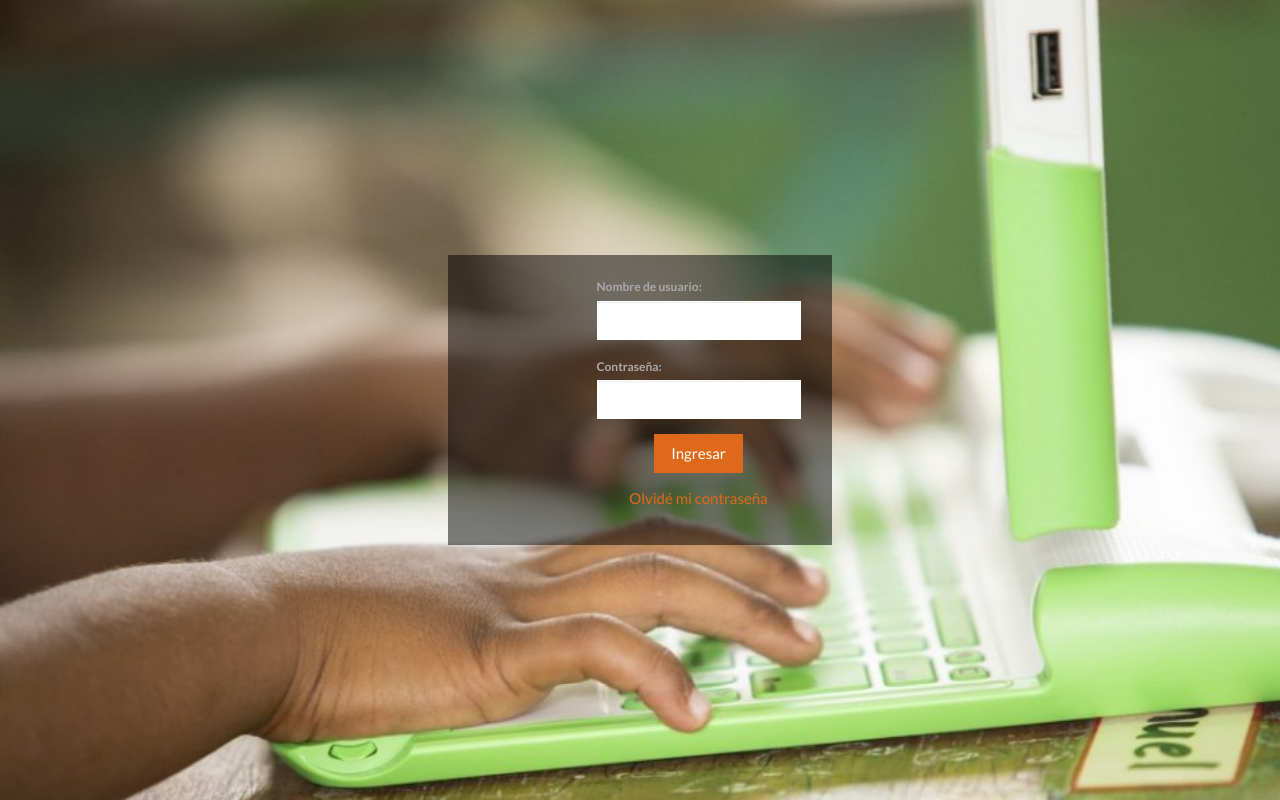
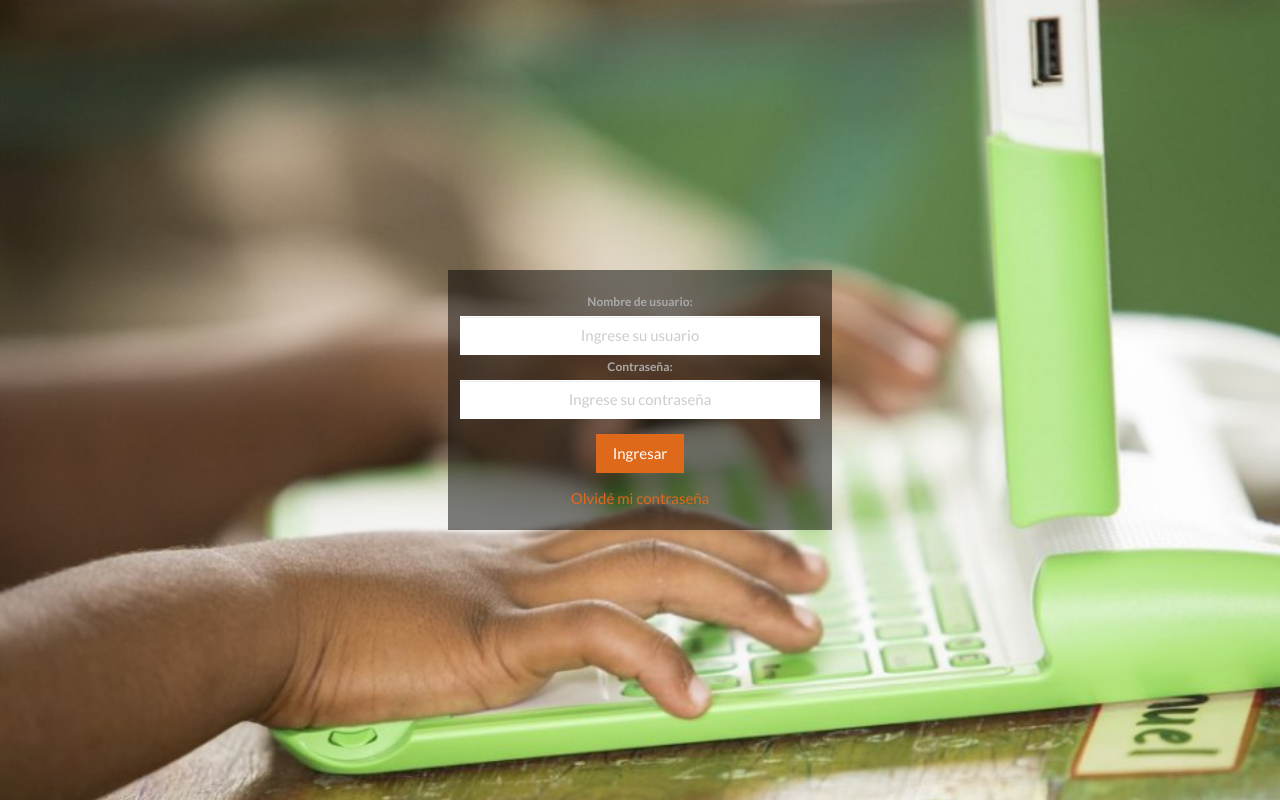
Before and after one commit to germanrs/inventario, a Django app: template templates/index.html in a window 1280 px wide. Run offline with Django 3.2, Linux system fonts and the light colour scheme; the template is opened without the code that fills it, so the values that code supplies are empty; some libraries are stand-ins or nearby versions.

Commit message:
Retoques al login

```diff
--- a/static/css/login.css
+++ b/static/css/login.css
@@ -19,6 +19,9 @@
 }
 
 .landing-main {
-  background: url("../images/olpcintro.jpg") fixed;
+  background: url("../images/olpcintro.jpg") no-repeat center center fixed;
+  -webkit-background-size: cover;
+  -moz-background-size: cover;
+  -o-background-size: cover;
   background-size: cover;
 }
--- a/templates/index.html
+++ b/templates/index.html
@@ -17,44 +17,29 @@ RACII
 {% block content %}
 <section class="landing-section landing-main">
     <div class="landing-section-content">
-
         <form method="post">
             {% csrf_token %}
+            <div class="container">
+                <div class="row">
+                    <div class="col-lg-4 col-lg-offset-4">
+                        <div class="form-group text-center">
+                            <label for="username">Nombre de usuario:</label>
+                            <input class="form-control text-center" type="text" placeholder="Ingrese su usuario" name="username">
 
-<div class="row">
-    <div class="col-md-12 col-md-offset-3">
+                            <label for="username">Contraseña:</label>
+                            <input class="form-control text-center" type="password" placeholder="Ingrese su contraseña" name="password">
+                        </div><!-- form-group text-center -->
+                    </div><!-- /.col-lg-4 -->
+                </div><!-- /.row -->
+
                 <div class="form-group">
-            <label for="username">Nombre de usuario:</label>
-            <input class="form-control" type="text" name="username">
-        </div>
-    </div>
-</div>
-
-<div class="row">
-    <div class="col-md-12 col-md-offset-3">
-        <div class="form-group">
-            <label for="username">Contraseña:</label>
-            <input class="form-control" type="password" name="password">
-        </div>
-    </div>
+                    <input class="btn btn-primary center-block" type="submit" value="Ingresar">
                 </div>
 
                 <div class="row text-center">
-    <div class="col-md-12 col-md-offset-3">
-        <div class="form-group ">
-            <input class="btn btn-primary center-block" type="submit" value="Ingresar">
-        </div>
-    </div>
-</div>
-
-<div class="row text-center">
-    <div class="col-md-12 col-md-offset-3">
-        <div class="form-group">
                         <a href="#">Olvidé mi contraseña</a>
                 </div>
-    </div>
-</div>
-
+            </div><!-- container -->
         </form>
     </div>
 </section>
```
Lines whose indentation alone changed are shown as unchanged.
